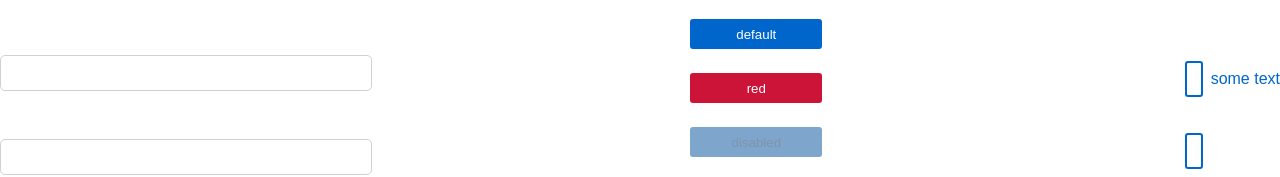
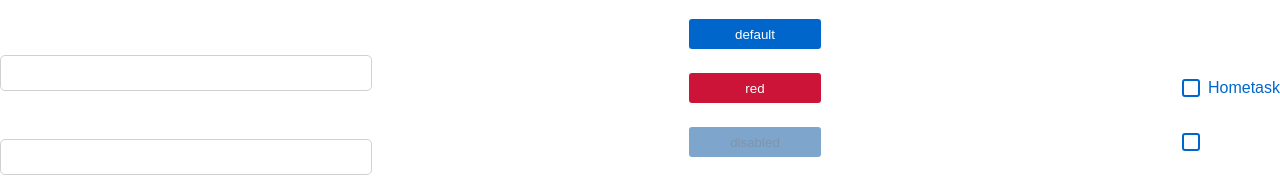
Before and after one commit to Nikolai-Doroshenko-93/home-work-autocheck, a React (Create React App) app: page / in a window 1280 px wide. Shown: the part 2058-2235 px from the top of the page. Built offline with nearby package versions, Linux system fonts and the light colour scheme.

Commit message:
fix error

```diff
--- a/src/s2-homeworks/hw03/GreetingContainer.tsx
+++ b/src/s2-homeworks/hw03/GreetingContainer.tsx
@@ -58,6 +58,7 @@ const GreetingContainer: React.FC<GreetingContainerPropsType> = ({
     }
     const addUser = () => {
         pureAddUser(name, setError, setName, addUserCallback)
+        totalUsers = totalUsers + 1
     }
 
     const onBlur = () => {
@@ -68,7 +69,7 @@ const GreetingContainer: React.FC<GreetingContainerPropsType> = ({
         pureOnEnter(e, addUser)
     }
 
-    const totalUsers = users.length // need to fix
+    let totalUsers = 0 // need to fix
     let lastUserName
     if (users.length === 0) {
         lastUserName = ''
--- a/src/s2-homeworks/hw04/Stand.tsx
+++ b/src/s2-homeworks/hw04/Stand.tsx
@@ -82,7 +82,7 @@ const Stand = () => {
                         checked={stateForAllCheckboxes}
                         onChangeChecked={setChecked}
                     >
-                        some text
+                        Hometask
                     </SuperCheckbox>
                 </div>
                 {/*совместим со старым кодом:*/}
--- a/src/s2-homeworks/hw04/common/c1-SuperInputText/SuperInputText.module.css
+++ b/src/s2-homeworks/hw04/common/c1-SuperInputText/SuperInputText.module.css
@@ -2,6 +2,7 @@
 }
 
 .input {
+    border: 1px solid #D1D1D1;
 }
 
 .inputWrapper {
@@ -11,6 +12,7 @@
 }
 
 .errorInput {
+    border: 1px solid red;
 }
 
 .errorInput:focus {
--- a/src/s2-homeworks/hw04/common/c3-SuperCheckbox/SuperCheckbox.module.css
+++ b/src/s2-homeworks/hw04/common/c3-SuperCheckbox/SuperCheckbox.module.css
@@ -13,8 +13,8 @@
        Если задать значение none, то чекбокс пропадет, но по нему, тем не менее,
        можно щелкать и состояние чекбокса будет меняться*/
 
-    width: 18px;
-    height: 18px;
+    width: 18px !important;
+    height: 18px !important;
 
     background-repeat: no-repeat;
     background-position: center center;
```
